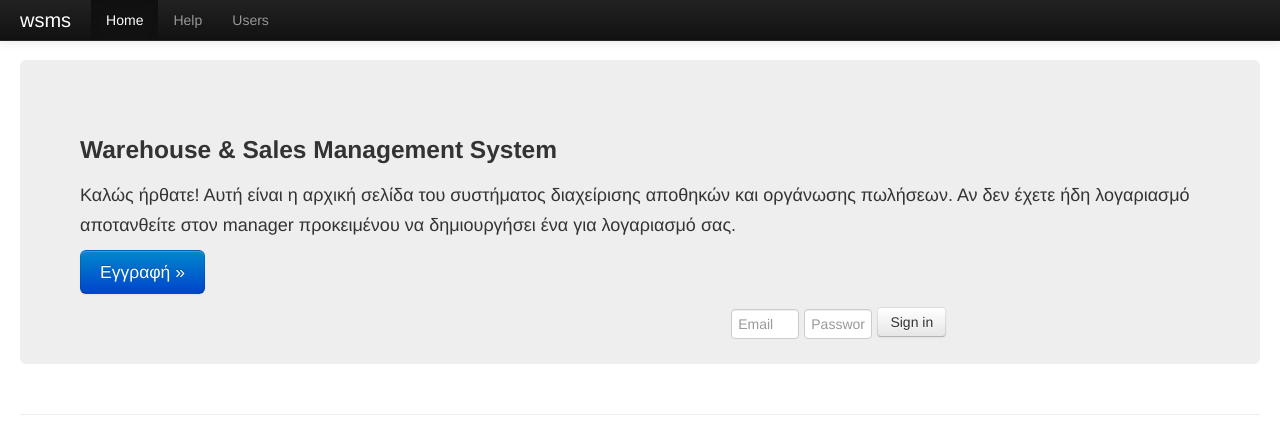
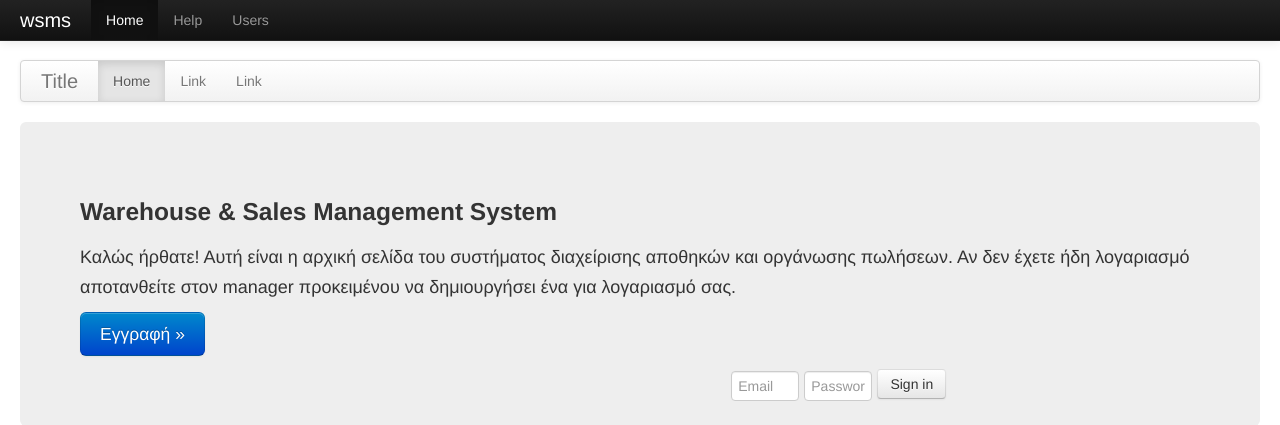
Before and after one commit to bitzesmichail/wsms, a PHP site: page / in a window 1280 px wide. Shown: the top 425 px of the page. Run offline with PHP 8.4, Linux system fonts and the light colour scheme; some libraries are stand-ins or nearby versions.

Commit message:
adding menubar (it's actually a navbar xaxa)

```diff
--- a/Views/index/index.php
+++ b/Views/index/index.php
@@ -1,3 +1,13 @@
+<div class="navbar">
+  <div class="navbar-inner">
+    <a class="brand" href="#">Title</a>
+    <ul class="nav">
+      <li class="active"><a href="#">Home</a></li>
+      <li><a href="#">Link</a></li>
+      <li><a href="#">Link</a></li>
+    </ul>
+  </div>
+</div>
 <?php if (isset($_SESSION['username'])): ?>
 		<div class="span3">
           <div class="well sidebar-nav">
```
Also changed, not shown: Views/menubar.php (added, +10 -0 lines), Views/navbar.php (deleted).
